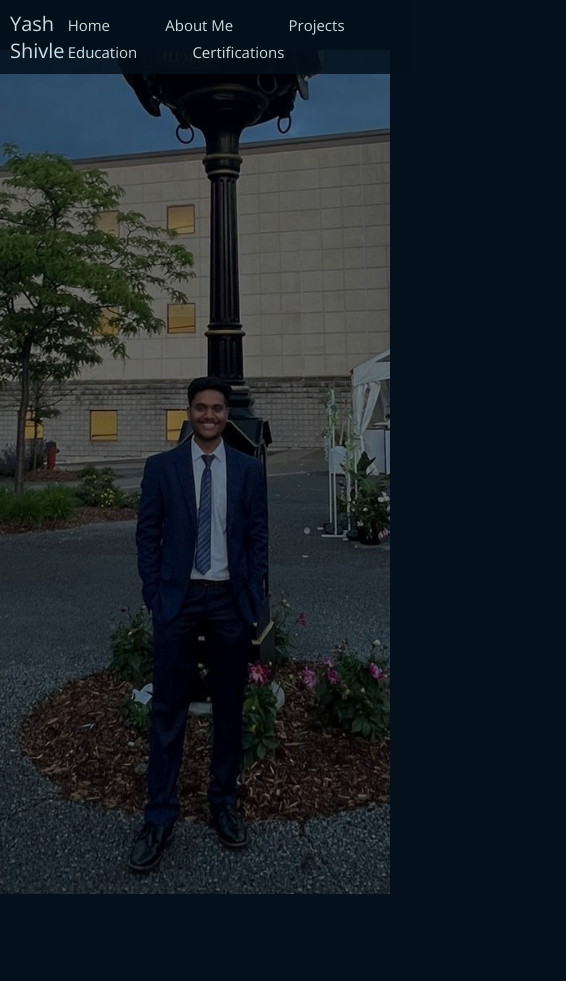
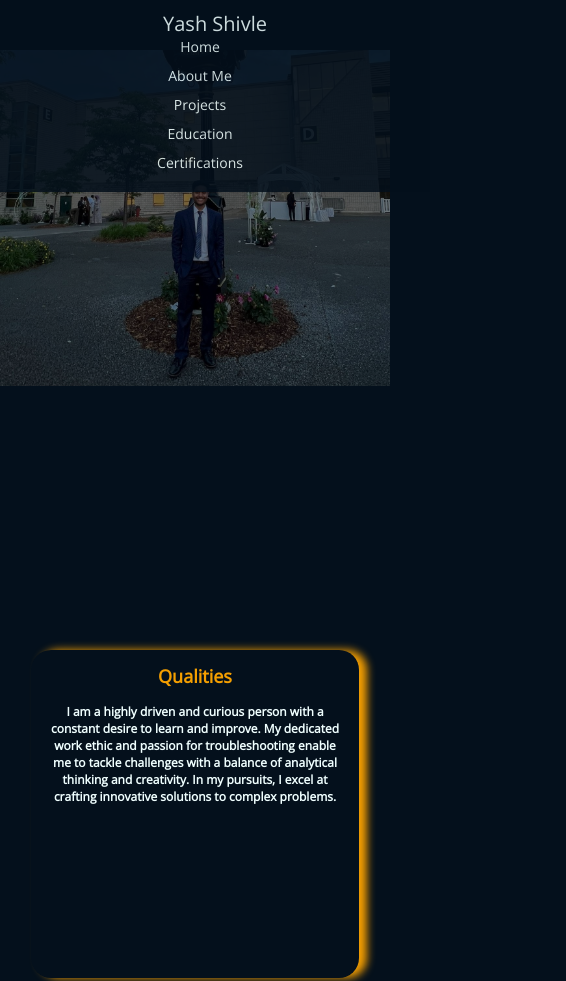
Before and after one commit to cl0udgit/my-portfolio, a plain HTML site: page index.html in a window 390 px wide. Shown: the top 981 px of the page, 566 px wide, since content can reach past the window. Drawn offline with nearby package versions, Linux system fonts and the light colour scheme.

Commit message:
Updated website for responsiveness

```diff
--- a/index.html
+++ b/index.html
@@ -53,8 +53,8 @@
     </section>
 
       <footer>
-      Copyright. Yash Shivle. 2024
-      </footer>
+        &copy; 2024 Yash Shivle. All rights reserved.
+        </footer>
     </body>
 
 </html>
--- a/styles/style.css
+++ b/styles/style.css
@@ -8,7 +8,6 @@ html {
 }
 
 body {
-    height: 100vh;
     margin: 0 ;
     padding: 0;
     overflow-x: hidden; /* Prevent any horizontal scrollbar */
@@ -20,24 +19,25 @@ header{
     color: azure;
     position: fixed;
     width: 100%;
-    margin: 0;
+    top: 0;
     display: flex;
     justify-content: space-between;
+    align-items: center;
     background-color:rgb(4, 16, 28);
-    padding: 10px;
+    padding: 10px 20px;
+    z-index: 10;
 
 }
 
 header nav a{
     text-decoration: none; /* Remove underline */
-    margin-right: 50px;
-    font-size: 15px;
+    margin-right: 30px;
+    font-size: 14px;
     color:azure;
 }
 
 img {
     width: 100vw; /* Full viewport width */
-    margin: 0%;
     height: 100vh; /* Full viewport height */
     object-fit: cover; /* Scale the image to cover the area */
     position: relative; /* Allows the image to be moved */
@@ -60,20 +60,16 @@ h1 {
 h2 {
     font-size: 30px;
     margin-top: 0;
-    color: rgb(84, 224, 249);
+    color: rgb(245, 159, 0);
     display: block;
     justify-content: space-between;
     text-align: center;
-    letter-spacing:1.5px;
 
 }
 
 h3 {
-    font-size: small;
-    letter-spacing: 1.5px;
-    line-height: 25px;
+    font-size: 12px;
     color: azure;
-    text-align: center;
 
 }
 
@@ -85,9 +81,12 @@ p, li {
     color: azure;
 }
 
+/* About Section */
 .button-container {
     display: flex;
-    gap: 100px;
+    flex-wrap: wrap;
+    gap: 20px;
+    padding: 40px 20px;
     margin-top: 18pc;
     margin-bottom: 18pc;
     justify-content: center;
@@ -95,19 +94,19 @@ p, li {
 
 @keyframes flowing-glow {
     0% {
-      box-shadow: 0 -8x 8px rgb(69, 153, 168); /* Glow at the top */
+      box-shadow: 0 -8x 8px rgb(245, 159, 0); /* Glow at the top */
     }
     25% {
-      box-shadow: 8px 0 8px rgb(69, 153, 168); /* Glow at the right */
+      box-shadow: 8px 0 8px rgb(245, 159, 0); /* Glow at the right */
     }
     50% {
-      box-shadow: 0 8px 8px rgb(69, 153, 168); /* Glow at the bottom */
+      box-shadow: 0 8px 8px rgb(245, 159, 0); /* Glow at the bottom */
     }
     75% {
-      box-shadow: -8px 0 8px rgb(69, 153, 168); /* Glow at the left */
+      box-shadow: -8px 0 8px rgb(245, 159, 0); /* Glow at the left */
     }
     100% {
-      box-shadow: 0 -8px 8px rgb(69, 153, 168); /* Back to the top */
+      box-shadow: 0 -8px 8px rgb(245, 159, 0); /* Back to the top */
     }
   }
 
@@ -117,7 +116,8 @@ p, li {
     border-radius: 20px;
     text-align: center;
     padding: 10px;
-    width: 300px;
+    max-width: 300px;
+    width: 90%;
     height: 300px;
     cursor: pointer;
     transition: all 0.3s ease-in-out;
@@ -126,7 +126,7 @@ p, li {
 }
 
 .button:hover {
-    border-color: rgb(69, 153, 168);
+    border-color: rgb(255, 251, 0);
     transform: translateY(-5px);
 }
 
@@ -139,5 +139,36 @@ footer {
     font-size: small;
     text-align: center;
     color: azure;
+    padding: 10px 0;
+    background-color: rgb(4, 16, 28);
 
 }
+
+@media (max-width: 480px) {
+  header {
+      flex-direction: column;
+      align-items: center;
+      text-align: center;
+  }
+
+  header nav a {
+      display: block;
+      margin-bottom: 10px;
+  }
+
+  img {
+      height: auto;
+  }
+
+  .button-container {
+      padding: 20px;
+  }
+
+  h2 {
+      font-size: 18px;
+  }
+
+  h3 {
+      font-size: 12px;
+  }
+}
```
